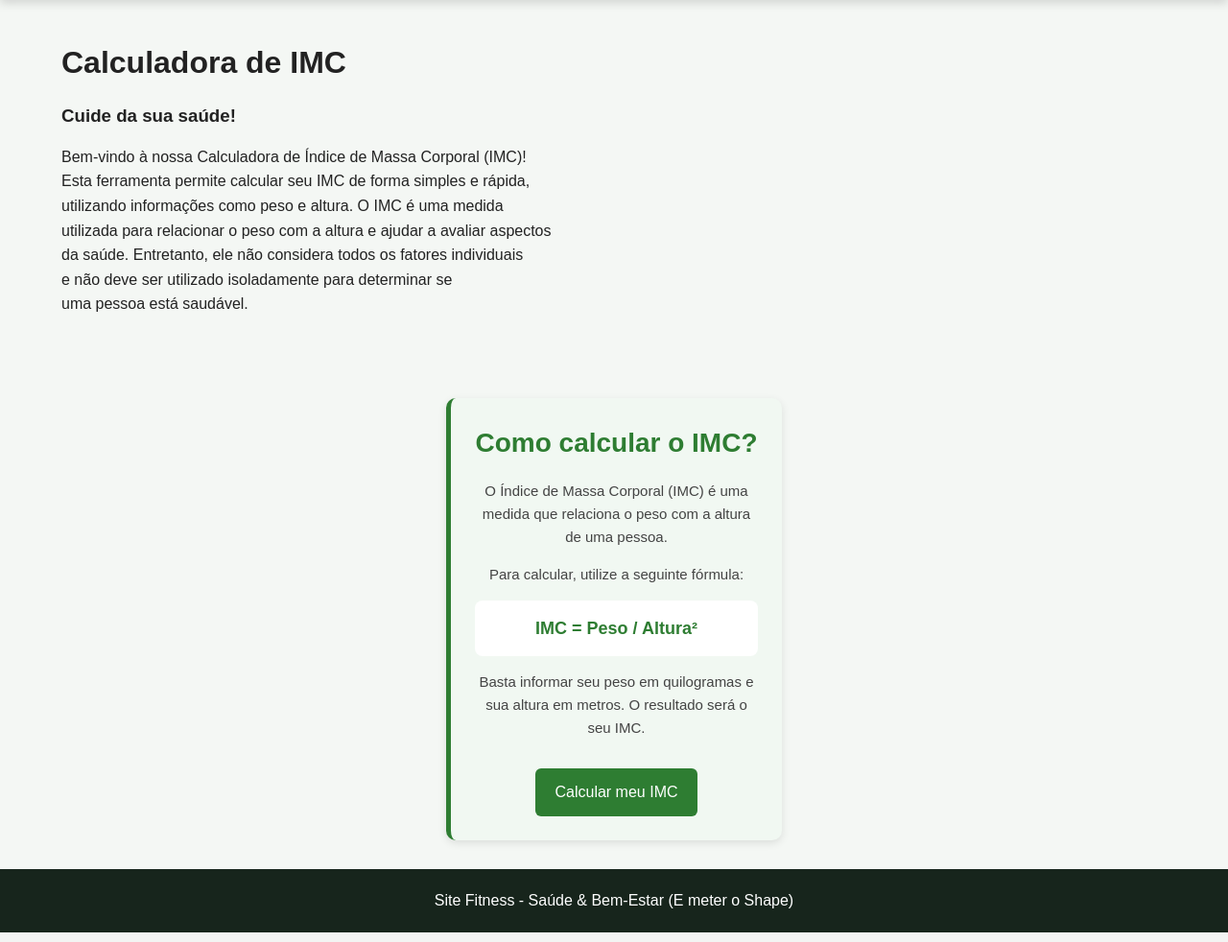
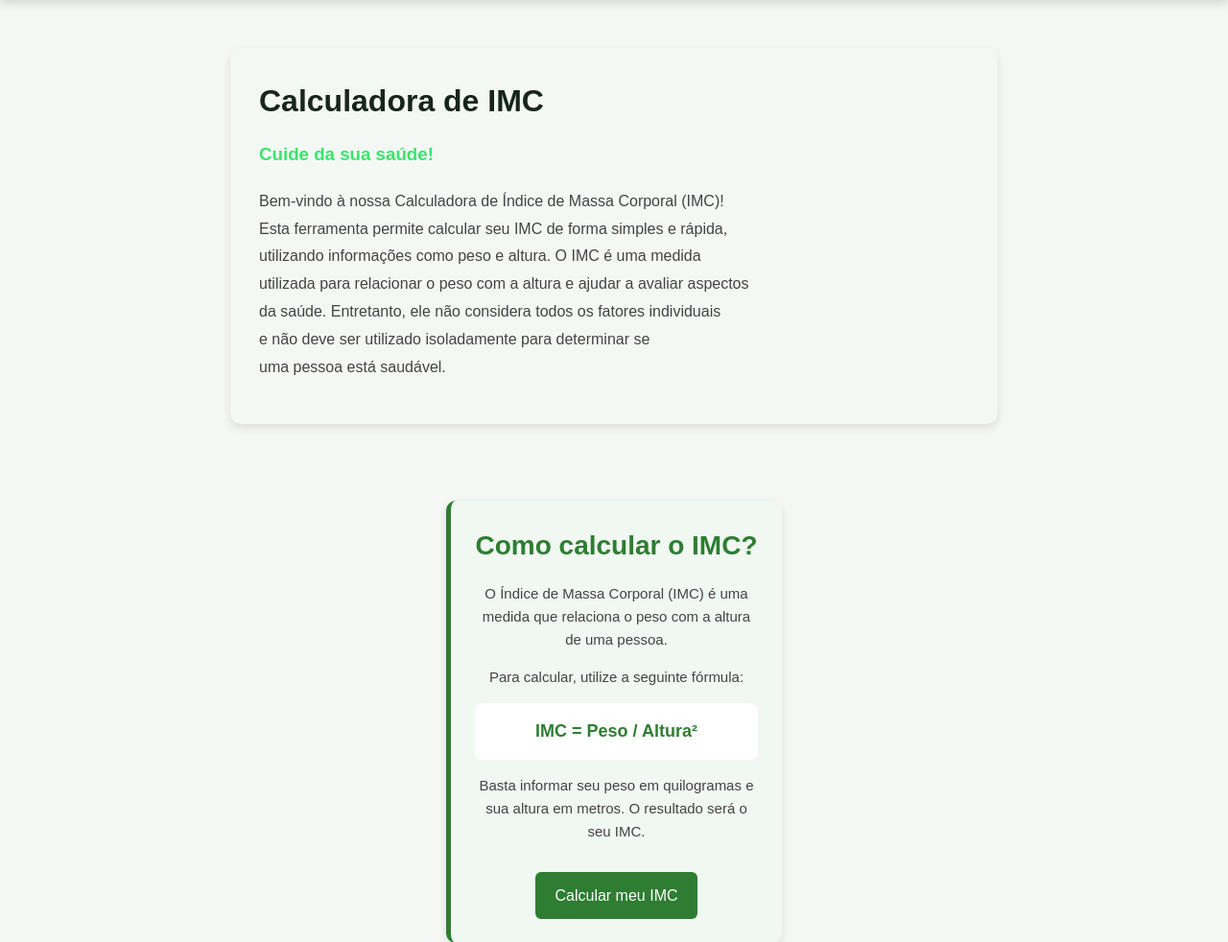
Before and after one commit to juanzz-111/Site-Fitness, a Flask app: page / in a window 1280 px wide. Shown: the part 82-1064 px from the top of the page at 96% size. Run offline with Flask 3, Linux system fonts and the light colour scheme.

Commit message:
alterações 3

```diff
--- a/Meu_projeto/static/css/base.css
+++ b/Meu_projeto/static/css/base.css
@@ -159,7 +159,7 @@ footer p {
     }
 }
 
-.base main {
+.base {
     max-width: 800px;
     margin: 50px auto;
     padding: 30px;
@@ -169,17 +169,17 @@ footer p {
     box-shadow: 0 4px 10px rgba(0, 0, 0, 0.1);
 }
 
-.base main h1 {
+main h1 {
     color: #17251C;
     margin-bottom: 15px;
 }
 
-.base main h3 {
+main h3 {
     color: #39E66B;
     margin-bottom: 20px;
 }
 
-.base main p {
+main p {
     color: #444;
     font-size: 16px;
     line-height: 1.8;
--- a/Meu_projeto/templates/login.html
+++ b/Meu_projeto/templates/login.html
@@ -23,3 +23,6 @@
     <p>Não tem uma conta? <a href="/cadastro">Cadastre-se</a></p>
 </main>
 {% endblock %}
+{% block sidebar%}
+<p>....</p>
+{%endblock%}
```
